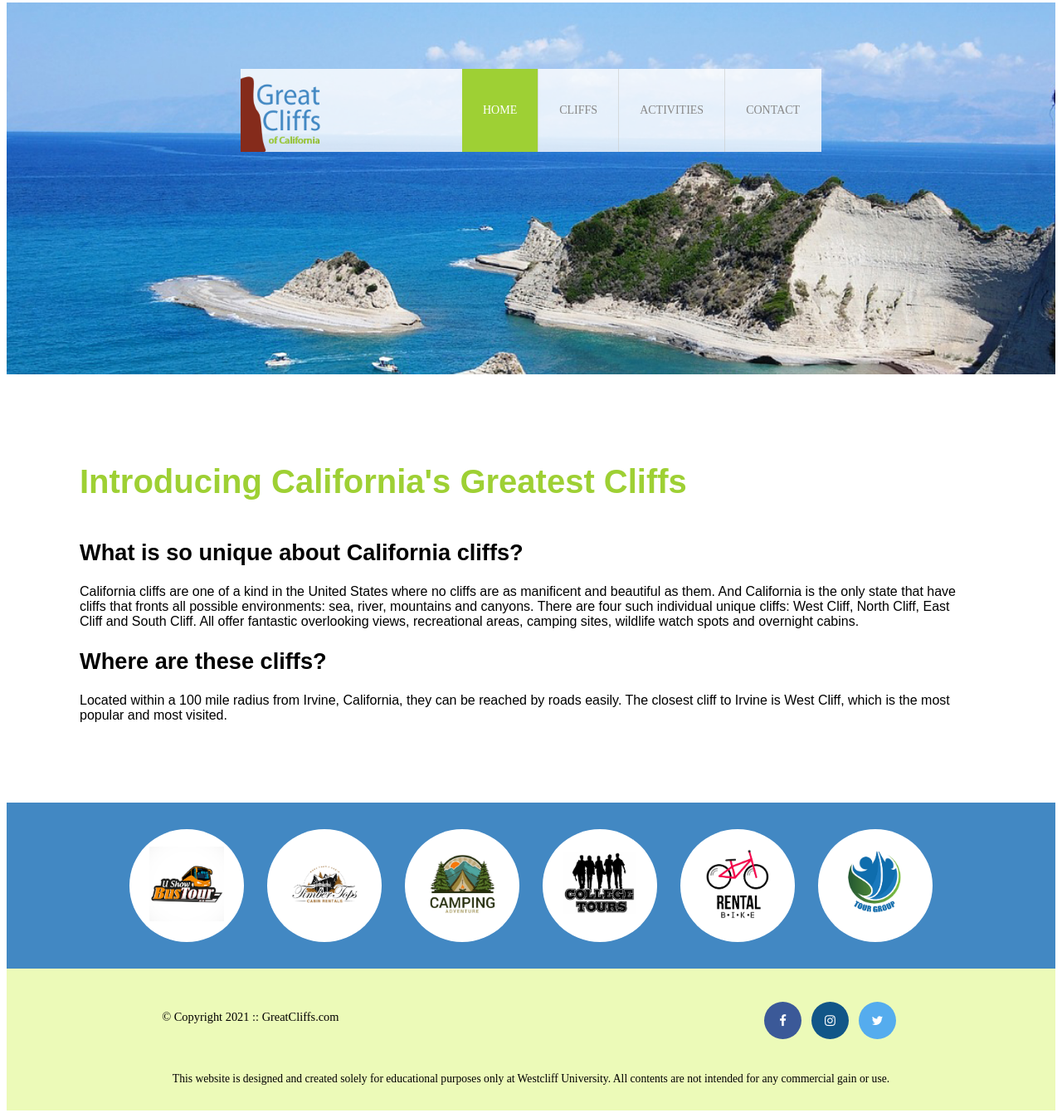
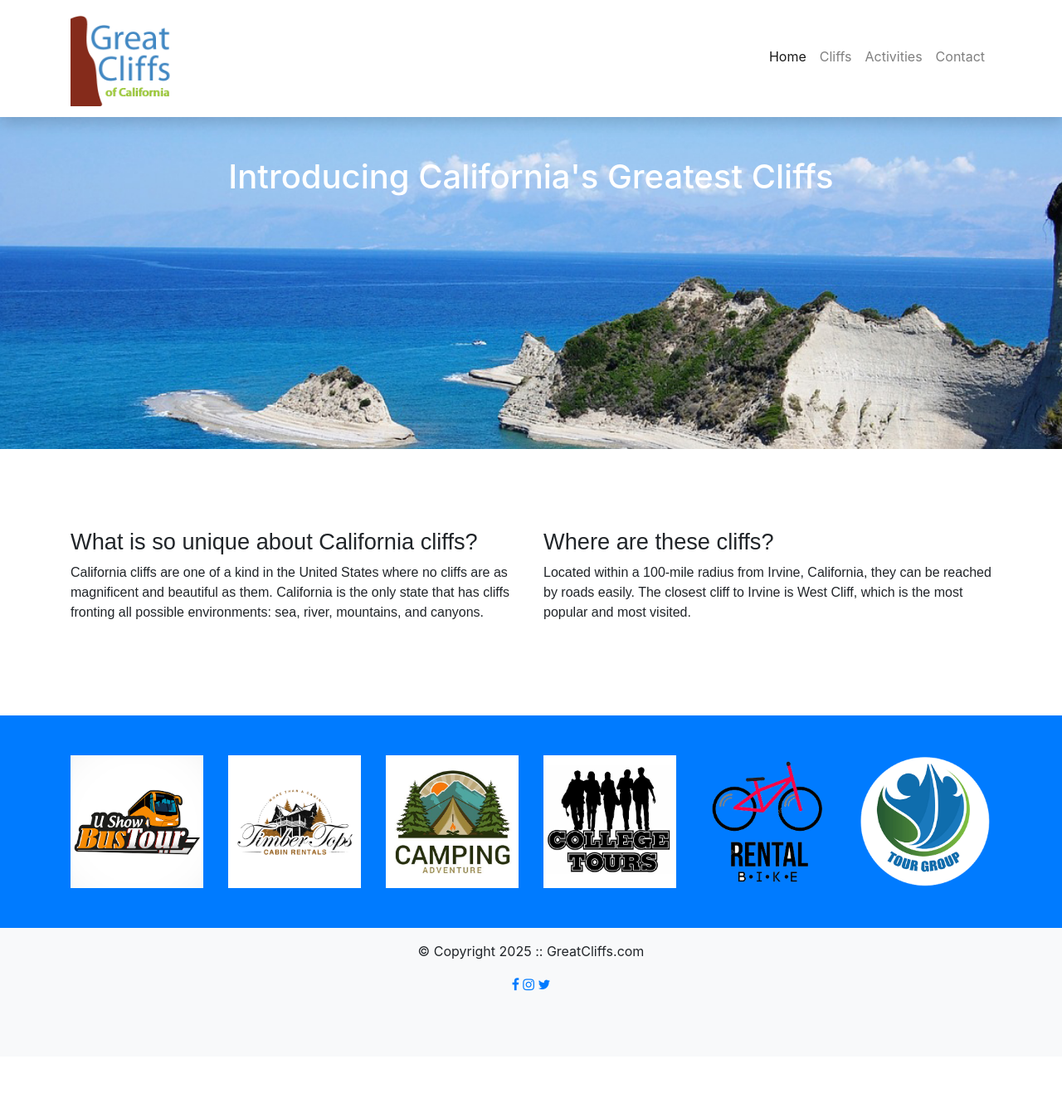
Before and after one commit to soficastrop/homework-W6-D2, a plain HTML site: page index.html in a window 1280 px wide. Shown: the part 5-1346 px from the top of the page at 83% size. After the commit the page ends 1278 px from the top, so only its background shows below. Drawn offline with nearby package versions, Linux system fonts and the light colour scheme.

Commit message:
interactive

```diff
--- a/index.html
+++ b/index.html
@@ -4,117 +4,108 @@
     <title>Great Cliffs of California</title>
 
     <!-- Meta Tags -->
-    <meta charset="UTF-8" />
+    <meta charset="UTF-8">
+    <meta name="viewport" content="width=device-width, initial-scale=1">
 
     <!-- Bootstrap CSS -->
+    <link rel="stylesheet" href="https://maxcdn.bootstrapcdn.com/bootstrap/4.5.2/css/bootstrap.min.css">
 
     <!-- Font Awesome -->
-    <link
-      rel="stylesheet"
-      href="https://cdnjs.cloudflare.com/ajax/libs/font-awesome/4.7.0/css/font-awesome.min.css"
-    >
+    <link rel="stylesheet" href="https://cdnjs.cloudflare.com/ajax/libs/font-awesome/4.7.0/css/font-awesome.min.css">
+
     <!-- Custom CSS -->
-    <link rel="stylesheet" href="styles.css" />
-
+    <link rel="stylesheet" href="styles.css">
 </head>
 <body id="home">
-    <div id="container">
-    <header>
-      <div class="main-header">
-        <div class="logo">
+
+    <!-- Navigation -->
+    <nav class="navbar navbar-expand-lg navbar-light bg-white shadow">
+        <div class="container">
+            <a class="navbar-brand" href="#">
                 <img src="images/logo.png" alt="Great Cliffs Logo" width="125">
+            </a>
+            <button class="navbar-toggler" type="button" data-toggle="collapse" data-target="#navbarNav">
+                <span class="navbar-toggler-icon"></span>
+            </button>
+            <div class="collapse navbar-collapse" id="navbarNav">
+                <ul class="navbar-nav ml-auto">
+                    <li class="nav-item active"><a class="nav-link" href="index.html">Home</a></li>
+                    <li class="nav-item"><a class="nav-link" href="cliffs.html">Cliffs</a></li>
+                    <li class="nav-item"><a class="nav-link" href="activities.html">Activities</a></li>
+                    <li class="nav-item"><a class="nav-link" href="contact.html">Contact</a></li>
+                </ul>
             </div>
-        <nav class="main-menu">
-            <ul>
-                <li class="active"><a href="index.html">Home</a></li>
-                <li><a href="cliffs.html">Cliffs</a></li>
-                <li><a href="activities.html">Activities</a></li>
-                <li><a href="contact.html">Contact</a></li>
-            </ul>
+        </div>
     </nav>
+
+    <!-- Hero Header -->
+    <header class="hero-header">
+        <div class="container text-center text-white">
+            <h1>Introducing California's Greatest Cliffs</h1>
         </div>
     </header>
 
-    <main>
-      <div>
-        <h1>Introducing California's Greatest Cliffs</h1>
-          <div>
+    <!-- Main Content -->
+    <main class="container my-5">
+        <div class="row">
+            <div class="col-12 col-sm-6">
                 <h2>What is so unique about California cliffs?</h2>
                 <p>
-              California cliffs are one of a kind in the United States where
-              no cliffs are as manificent and beautiful as them. And
-              California is the only state that have cliffs that fronts all
-              possible environments: sea, river, mountains and canyons. There
-              are four such individual unique cliffs: West Cliff, North Cliff,
-              East Cliff and South Cliff. All offer fantastic overlooking
-              views, recreational areas, camping sites, wildlife watch spots
-              and overnight cabins.
+                    California cliffs are one of a kind in the United States where no cliffs
+                    are as magnificent and beautiful as them. California is the only state
+                    that has cliffs fronting all possible environments: sea, river, mountains,
+                    and canyons.
+                </p>
+            </div>
+            <div class="col-12 col-sm-6">
+                <h2>Where are these cliffs?</h2>
+                <p>
+                    Located within a 100-mile radius from Irvine, California, they can be
+                    reached by roads easily. The closest cliff to Irvine is West Cliff,
+                    which is the most popular and most visited.
                 </p>
             </div>
         </div>
-
-      <div>
-        <h2>Where are these cliffs?</h2>
-        <p>
-          Located within a 100 mile radius from Irvine, California, they
-          can be reached by roads easily. The closest cliff to Irvine is
-          West Cliff, which is the most popular and most visited.
-        </p>
-      </div>
     </main>
 
-    <section>
-      <ul id="partners">
-        <li class="partner">
-             <img src="images/partners/partner-bustour.png" alt="Partner Bus Tours">
-         </li>
-         <li class="partner">
-             <img src="images/partners/partner-cabinrental.png" alt="Partner Cabin Rental">
-         </li>
-         <li class="partner">
-             <img src="images/partners/partner-campingadv.png" alt="Partner Camping Adventure">
-         </li>
-         <li class="partner">
-             <img src="images/partners/partner-collegetours.png" alt="Partner College Tours">
-         </li>
-         <li class="partner">
-             <img src="images/partners/partner-rentalbike.png" alt="Partner Bike Rentals">
-         </li>
-         <li class="partner">
-             <img src="images/partners/partner-tourgroup.png" alt="Partner Tour Group">
-         </li>
-     </ul>
+    <!-- Partners Section -->
+    <section class="partners bg-primary py-5">
+        <div class="container">
+            <div class="row text-center">
+                <div class="col-12 col-sm-6 col-md-4 col-lg-2">
+                    <img src="images/partners/partner-bustour.png" alt="Bus Tours" class="img-fluid partner-img">
+                </div>
+                <div class="col-12 col-sm-6 col-md-4 col-lg-2">
+                    <img src="images/partners/partner-cabinrental.png" alt="Cabin Rental" class="img-fluid partner-img">
+                </div>
+                <div class="col-12 col-sm-6 col-md-4 col-lg-2">
+                    <img src="images/partners/partner-campingadv.png" alt="Camping Adventure" class="img-fluid partner-img">
+                </div>
+                <div class="col-12 col-sm-6 col-md-4 col-lg-2">
+                    <img src="images/partners/partner-collegetours.png" alt="College Tours" class="img-fluid partner-img">
+                </div>
+                <div class="col-12 col-sm-6 col-md-4 col-lg-2">
+                    <img src="images/partners/partner-rentalbike.png" alt="Bike Rentals" class="img-fluid partner-img">
+                </div>
+                <div class="col-12 col-sm-6 col-md-4 col-lg-2">
+                    <img src="images/partners/partner-tourgroup.png" alt="Tour Group" class="img-fluid partner-img">
+                </div>
+            </div>
+        </div>
     </section>
 
-    <footer>
-      <!-- Nondisclaimer -->
-      <div id="nondisclaimer">
-        <div class="copy">&copy; Copyright 2021 :: GreatCliffs.com</div>
-        <div class="social">
+    <!-- Footer -->
+    <footer class="bg-light text-center py-3">
+        <p>&copy; Copyright 2025 :: GreatCliffs.com</p>
+        <div>
             <a href="#" class="fa fa-facebook"></a>
             <a href="#" class="fa fa-instagram"></a>
             <a href="#" class="fa fa-twitter"></a>
         </div>
-      </div>
-      <!-- End Nondisclaimer -->
-
-      <!-- Disclaimer -->
-      <div id="disclaimer">
-        <p>
-          This website is designed and created solely for educational purposes
-          only at Westcliff University. All contents are not intended for any
-          commercial gain or use.
-        </p>
-      </div>
-      <!-- End Disclaimer -->
     </footer>
-    </div>
-
-    <!-- Bootstrap jQuery -->
-
-    <!-- Bootstrap Popper -->
 
     <!-- Bootstrap JS -->
-
+    <script src="https://code.jquery.com/jquery-3.5.1.min.js"></script>
+    <script src="https://cdn.jsdelivr.net/npm/bootstrap@4.5.2/dist/js/bootstrap.bundle.min.js"></script>
 </body>
 </html>
--- a/styles.css
+++ b/styles.css
@@ -145,10 +145,6 @@ footer #nondisclaimer .social .fa-instagram {
 
 /* Home */
 
-
-
-/* ACTIVATE BELOW WHEN TESTING NAVIGATION AND OTHERS FOR RWD */
-
 /* Media Queries */
 /*@media (max-width: 768px) {
     footer #nondisclaimer .copy {
```
Also changed, not shown: index 2.html (added, +125 -0 lines). Lines whose indentation alone changed are shown as unchanged.
